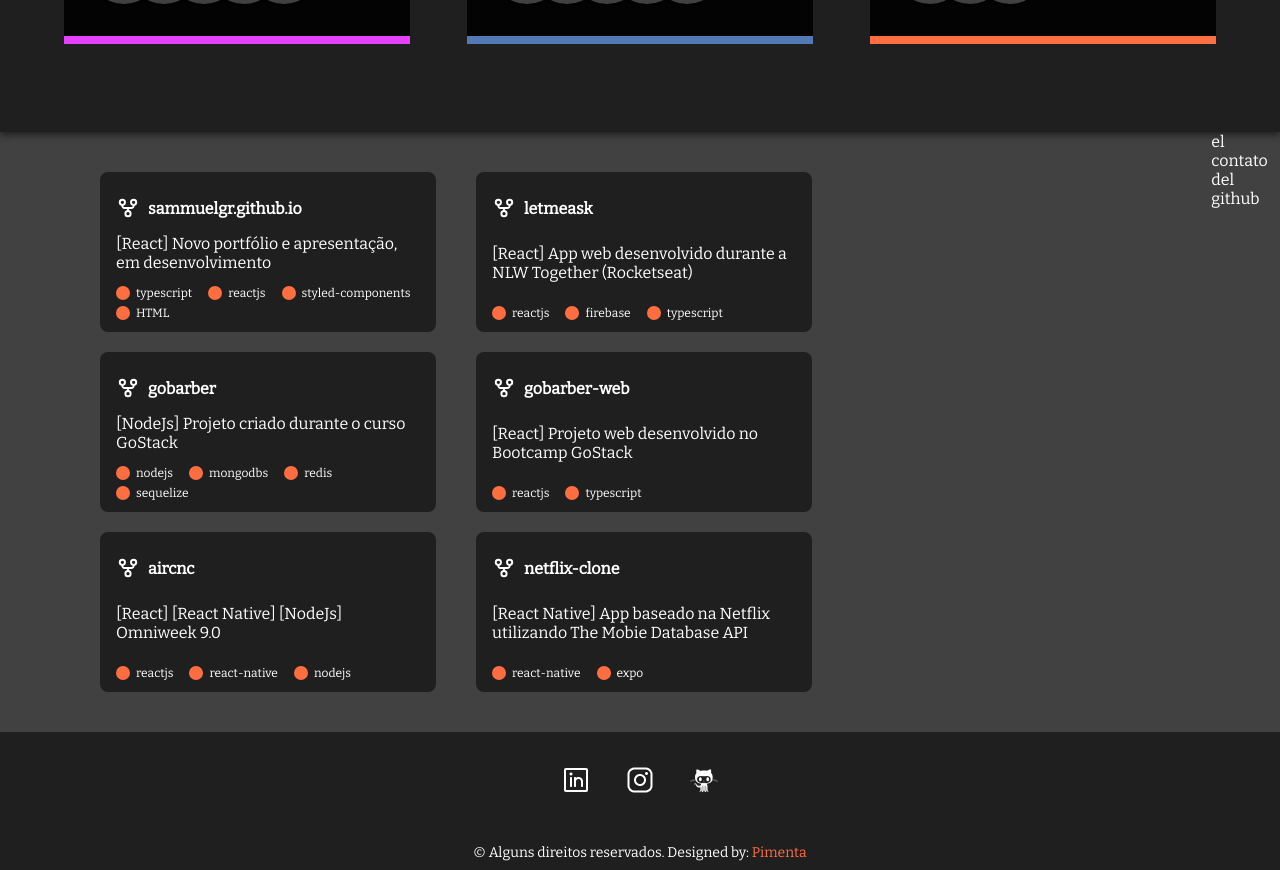
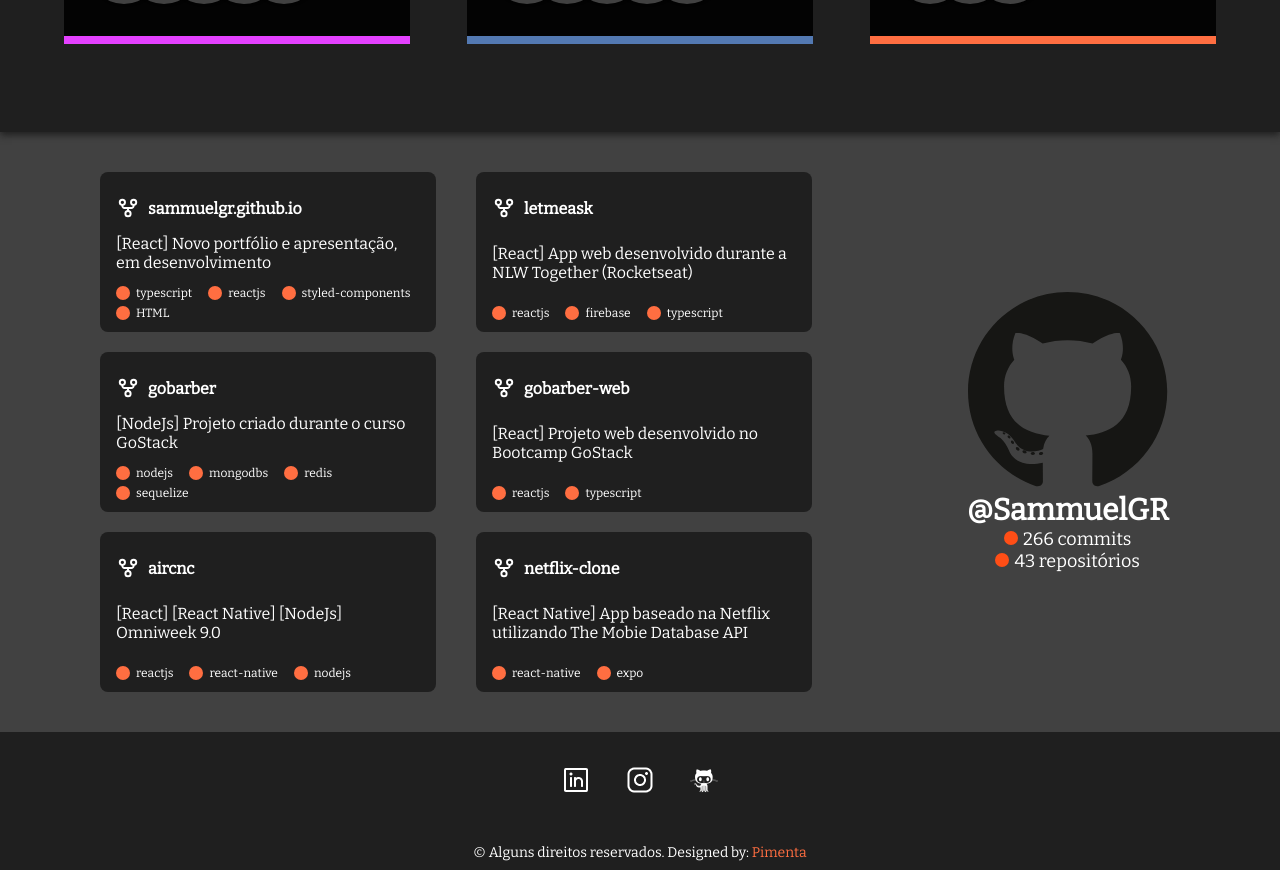
Before and after one commit to SammuelGR/sammuelgr.github.io, a React (Create React App) app: page / in a window 1280 px wide. Shown: the part 1480-2350 px from the top of the page. Built offline with nearby package versions, Linux system fonts and the light colour scheme.

Commit message:
feat: implements github profile desktop layout

```diff
--- a/src/pages/index.style.tsx
+++ b/src/pages/index.style.tsx
@@ -156,5 +156,48 @@ export const ReposContainer = styled.div`
   flex-wrap: wrap;
   gap: 20px 40px;
 
-  padding: 40px 100px;
+  padding: 40px 20px 40px 100px;
 `;
+export const GithubProfileContainer = styled.div`
+  display: flex;
+  align-items: center;
+  justify-content: center;
+  flex-direction: column;
+  width: 100%;
+  min-width: 360px;
+
+  img {
+    width: 200px;
+    height: 200px;
+  }
+
+  a {
+    font-size: 30px;
+    line-height: 36px;
+    font-weight: 700;
+    color: #fff;
+
+    transition: 0.2s color;
+  }
+
+  a:hover {
+    color: #ccc;
+  }
+
+  p {
+    font-size: 18px;
+    font-weight: 400;
+  }
+
+  p::before {
+    content: '';
+    background: #ff4e16;
+
+    display: inline-block;
+    border-radius: 7px;
+    height: 14px;
+    width: 14px;
+
+    margin-right: 5px;
+  }
+`;
--- a/src/pages/index.tsx
+++ b/src/pages/index.tsx
@@ -2,6 +2,7 @@ import { getSammyAge } from '../utils/dateUtils';
 
 import Polygon1 from '../assets/Polygon_1.png';
 import Polygon2 from '../assets/Polygon_2.png';
+import GithubLogo from '../assets/github.svg';
 
 import { repos } from '../constants/repos';
 
@@ -18,6 +19,7 @@ import {
   ExperienceContainer,
   GithubContainer,
   ReposContainer,
+  GithubProfileContainer,
 } from './index.style';
 
 export function Home(): JSX.Element {
@@ -73,9 +75,19 @@ export function Home(): JSX.Element {
             <RepositoryCard key={repo.name} repo={repo} />
           ))}
         </ReposContainer>
-        <div>
-          <p>el contato del github</p>
-        </div>
+
+        <GithubProfileContainer>
+          <img src={GithubLogo} alt="Github logo" />
+          <a
+            href="https://github.com/SammuelGR"
+            target="_blank"
+            rel="noreferrer"
+          >
+            @SammuelGR
+          </a>
+          <p>266 commits</p>
+          <p>43 repositórios</p>
+        </GithubProfileContainer>
       </GithubContainer>
 
       <Footer id="Contact" />
```
Also changed, not shown: src/assets/github.svg.
